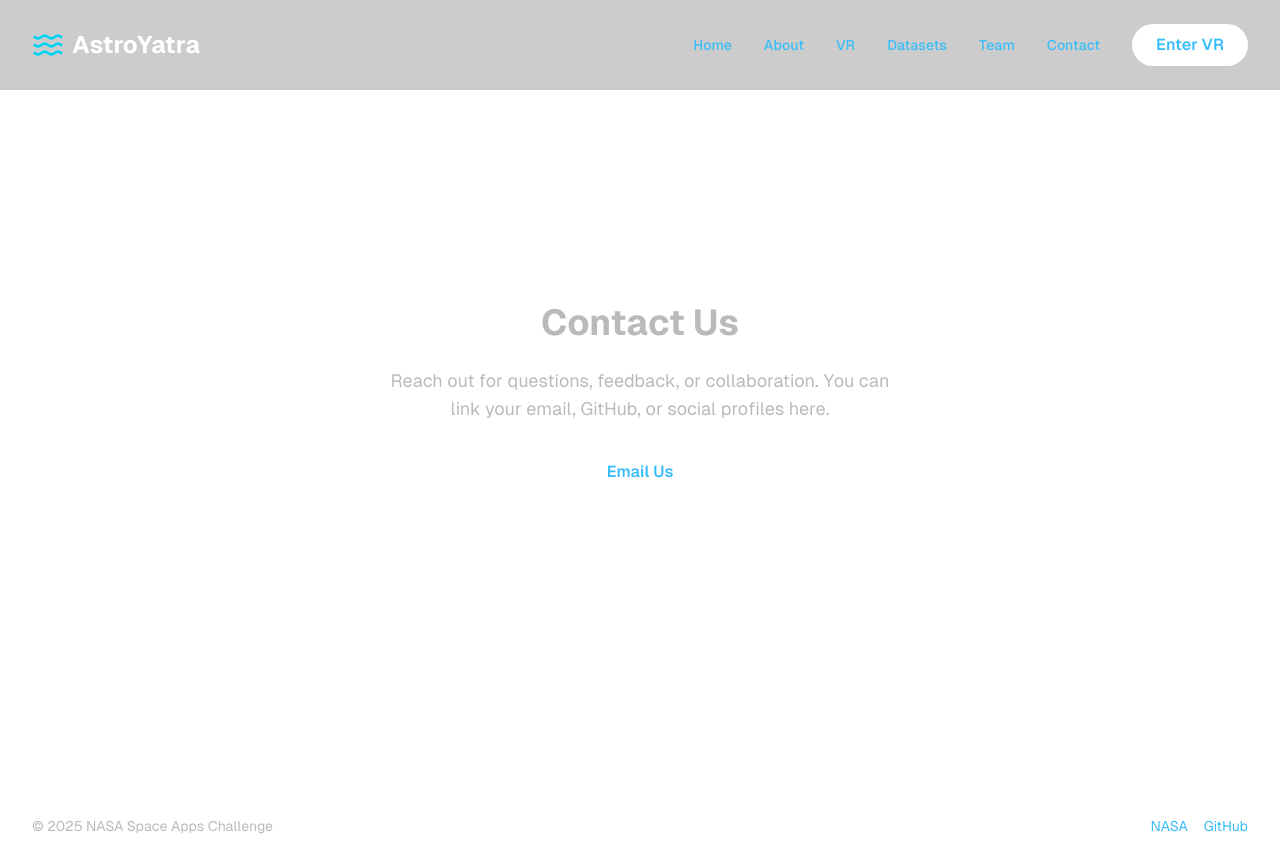
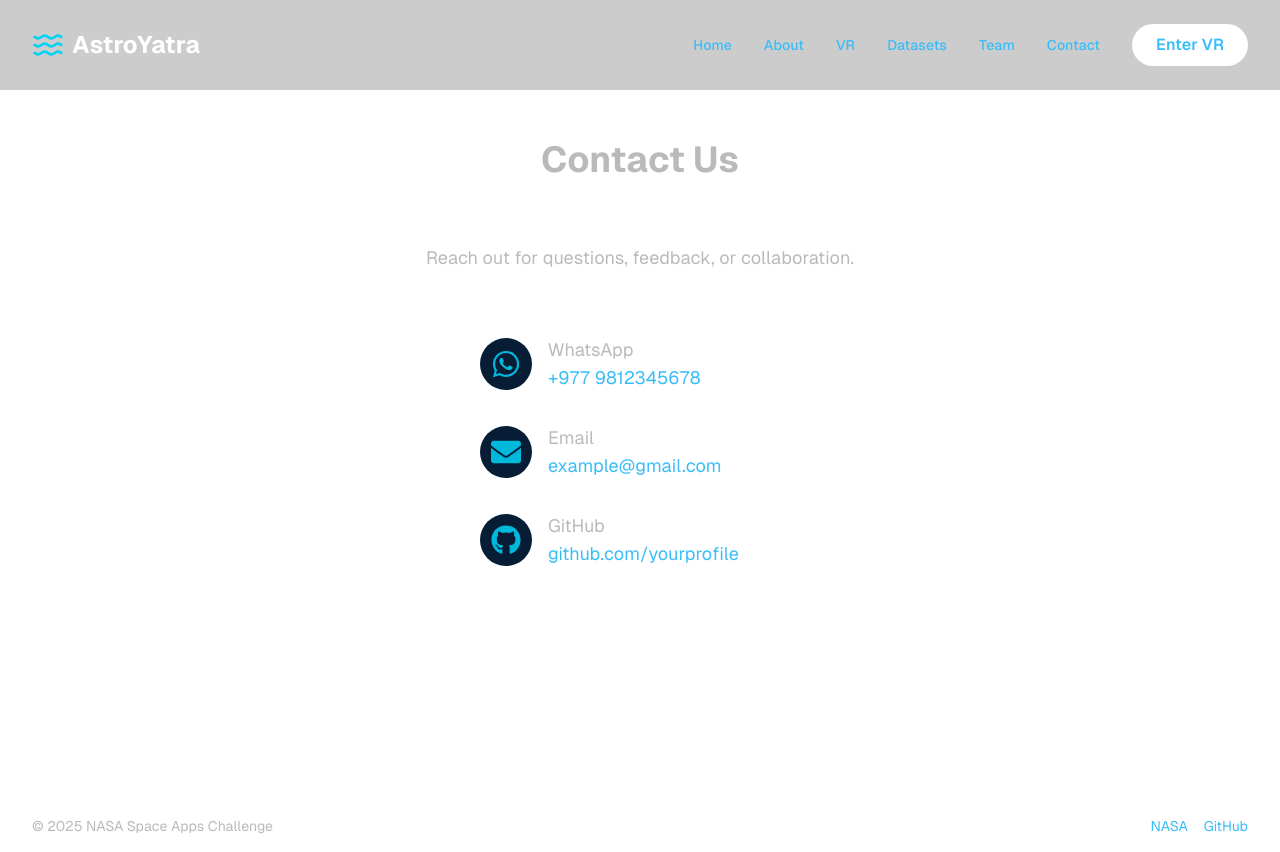
Before and after one commit to pradipbhatt/nasa-vr-hackathon, a Next.js app: page /contact in a window 1280 px wide. Built offline with nearby package versions, Linux system fonts and the light colour scheme.

Commit message:
contact page updated

```diff
--- a/src/app/contact/page.tsx
+++ b/src/app/contact/page.tsx
@@ -1,16 +1,40 @@
+import Link from "next/link";
+import { FaEnvelope, FaGithub, FaWhatsapp } from "react-icons/fa";
+
 export default function Contact() {
   return (
-    <div className="min-h-screen bg-primary text-text flex flex-col items-center justify-center gap-6 p-8 sm:p-20 --font-sans">
-      <h1 className="text-4xl font-bold glow">Contact Us</h1>
-      <p className="text-lg text-center max-w-lg">
-        Reach out for questions, feedback, or collaboration. You can link your email, GitHub, or social profiles here.
-      </p>
-      <a
-        href="mailto:team@example.com"
-        className="px-6 py-3 bg-icon text-primary rounded font-semibold hover:opacity-80 transition"
-      >
-        Email Us
-      </a>
+    <div className="min-h-screen bg-primary text-text font-atkinson p-8 sm:p-20">
+      <h1 className="text-4xl font-bold glow mb-16 w-full text-center mt-15">Contact Us</h1>
+      <p className="text-center text-lg mb-16">Reach out for questions, feedback, or collaboration.</p>
+      <div className="flex flex-col items-center gap-8 text-lg">
+        <Link href="#" className="flex items-center gap-4 group w-xs">
+          <div className="flex items-center justify-center w-13 h-13 rounded-full bg-[#071d35]">
+            <FaWhatsapp className="text-3xl text-cyan-500 group-hover:text-[#25d366] transition-colors" />
+          </div>
+          <div>
+            <h2>WhatsApp</h2>
+            <p>+977 9812345678</p>
+          </div>
+        </Link>
+        <Link href="#" className="flex items-center gap-4 group w-xs">
+          <div className="flex items-center justify-center w-13 h-13 rounded-full bg-[#071d35]">
+            <FaEnvelope className="text-3xl text-cyan-500 group-hover:text-red-400 transition-colors" />
+          </div>
+          <div>
+            <h2>Email</h2>
+            <p>example@gmail.com</p>
+          </div>
+        </Link>
+        <Link href="#" className="flex items-center gap-4 group w-xs">
+          <div className="flex items-center justify-center w-13 h-13 rounded-full bg-[#071d35]">
+            <FaGithub className="text-3xl text-cyan-500 group-hover:text-white transition-colors" />
+          </div>
+          <div>
+            <h2>GitHub</h2>
+            <p>github.com/yourprofile</p>
+          </div>
+        </Link>
+      </div>
     </div>
   );
 }
```
